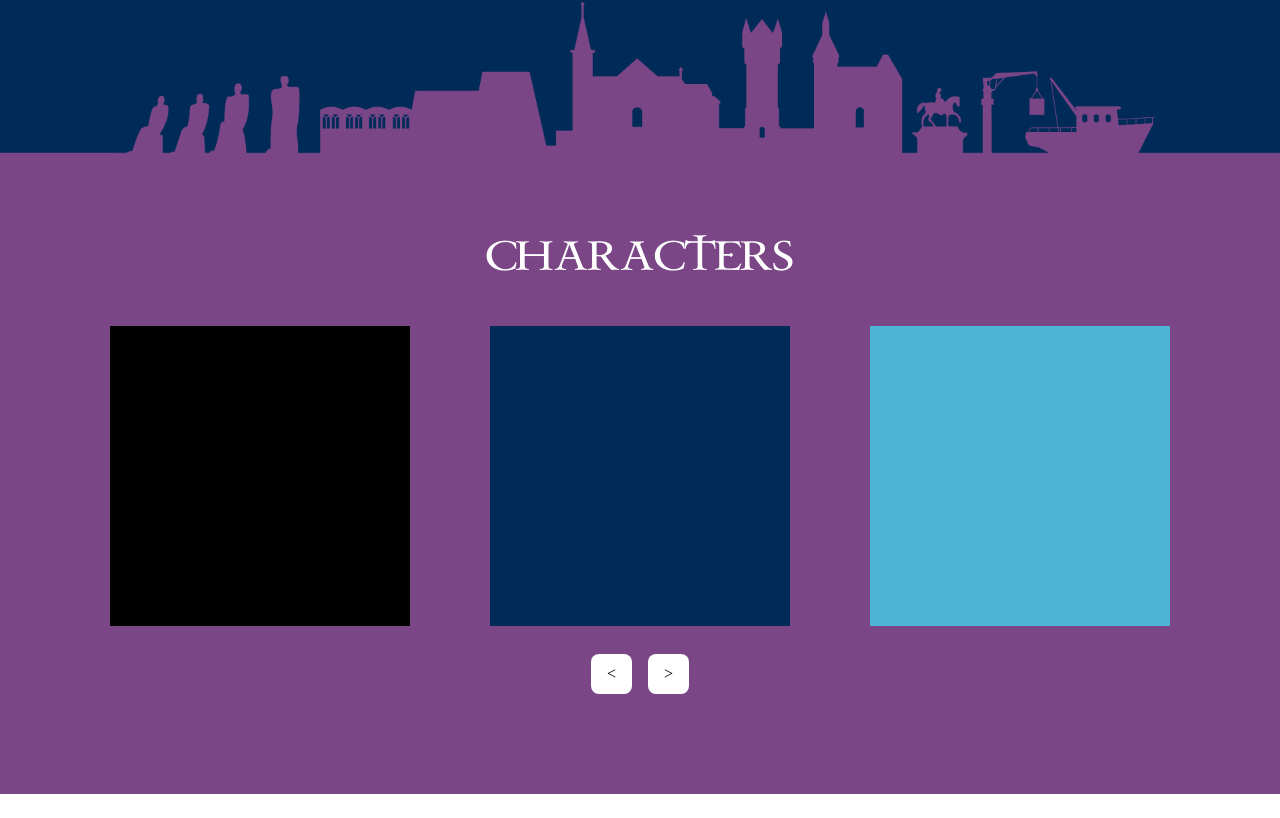
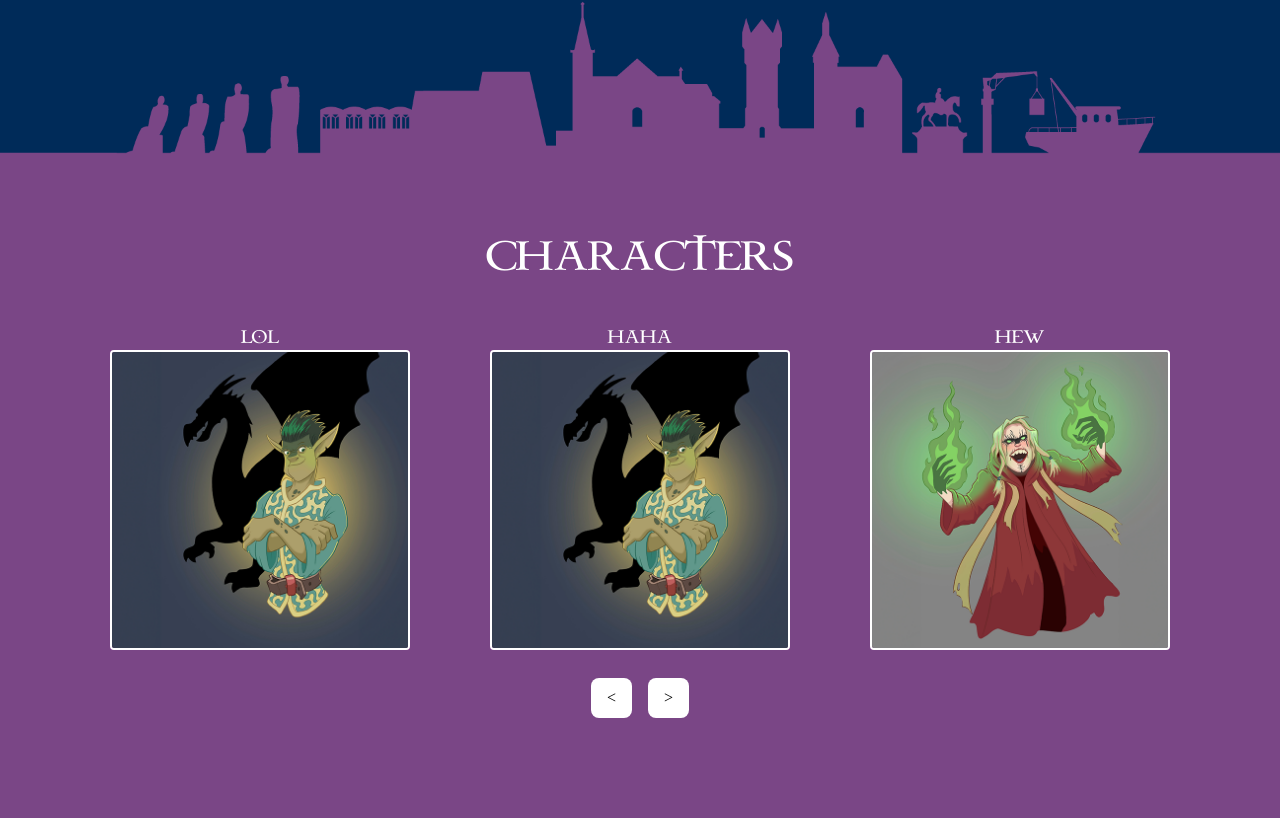
Before and after one commit to pPatr0/FantasyQuest, a Vue app: page / in a window 1280 px wide. Shown: the part 2501-3319 px from the top of the page. Before the commit the page ends 3295 px from the top, so only its background shows below. Built offline with nearby package versions, Linux system fonts and the light colour scheme; a web font is replaced by a local one.

Commit message:
working-corousel

```diff
--- a/src/components/SliderMenu.vue
+++ b/src/components/SliderMenu.vue
@@ -3,15 +3,33 @@
         <div>
             <h2 class="pb-12 text-4xl text-center text-white uppercase">Characters</h2>
          </div>
-        <div class="flex justify-center carousel-inner">
-            <div class="carousel-item bg-black w-[300px] h-[300px] mx-10"></div>
-            <div class="carousel-item bg-primary w-[300px] h-[300px] mx-10"></div>
-            <div class="carousel-item bg-secondary w-[300px] h-[300px] mx-10"></div>
-            <div class="carousel-item bg-black w-[300px] h-[300px] hidden mx-10"></div>
-            <div class="carousel-item bg-black w-[300px] h-[300px]  hidden mx-10"></div>
-            <div class="carousel-item bg-secondary w-[300px] h-[300px]  hidden mx-10"></div>
+        <div class="flex justify-center text-white carousel-inner">
+            <div class="carousel-item w-[300px] h-[300px] mx-10 text-center">
+                <h2>LOL</h2>
+                <img src="/images/gnist.png" alt="" class="border-2 border-white rounded">
+            </div>
+            <div class="carousel-item w-[300px] h-[300px] mx-10 text-center">
+                <h2>HAHA</h2>
+                <img src="/images/gnist.png" alt="" class="border-2 border-white rounded">
+            </div>
+            <div class="carousel-item w-[300px] h-[300px] mx-10 text-center">
+                <h2>HEW</h2>
+                <img src="/images/malice.png" alt="" class="border-2 border-white rounded">
+            </div>
+            <div class="carousel-item w-[300px] h-[300px] hidden mx-10 text-center">
+                <h2>HHIHIHI</h2>
+                <img src="/images/gygaz.png" alt="" class="border-2 border-white rounded">
+            </div>
+            <div class="carousel-item w-[300px] h-[300px]  hidden mx-10 text-center">
+                <h2>H</h2>
+                <img src="/images/havfruedronning.png" alt="" class="border-2 border-white rounded">
+            </div>
+            <div class="carousel-item w-[300px] h-[300px]  hidden mx-10 text-center">
+                <h2>HUHUAHA</h2>
+                <img src="/images/vogterk.png" alt="" class="border-2 border-white rounded">
+            </div>
         </div>
-        <div class="flex justify-center pt-12 space-x-4">
+        <div class="flex justify-center pt-12 mt-6 space-x-4">
             <button class="px-4 py-2 transform -translate-y-1/2 bg-white rounded-lg carousel-control prev">
                 &lt;
             </button>
@@ -21,7 +39,6 @@
         </div>
     </div>
 </template>
-
 <style>
 .carousel {
     overflow: hidden;
@@ -44,4 +61,5 @@
     top: 50%;
     transform: translateY(-50%);
 }
+
 </style>
--- a/src/views/HomeView.vue
+++ b/src/views/HomeView.vue
@@ -158,6 +158,8 @@ document.addEventListener("DOMContentLoaded", function() {
     });
 });
 
+
+
 import { ref } from 'vue';
 import NavbarMenu from '../components/NavbarMenu.vue'
 import SliderMenu from '../components/SliderMenu.vue'
```
